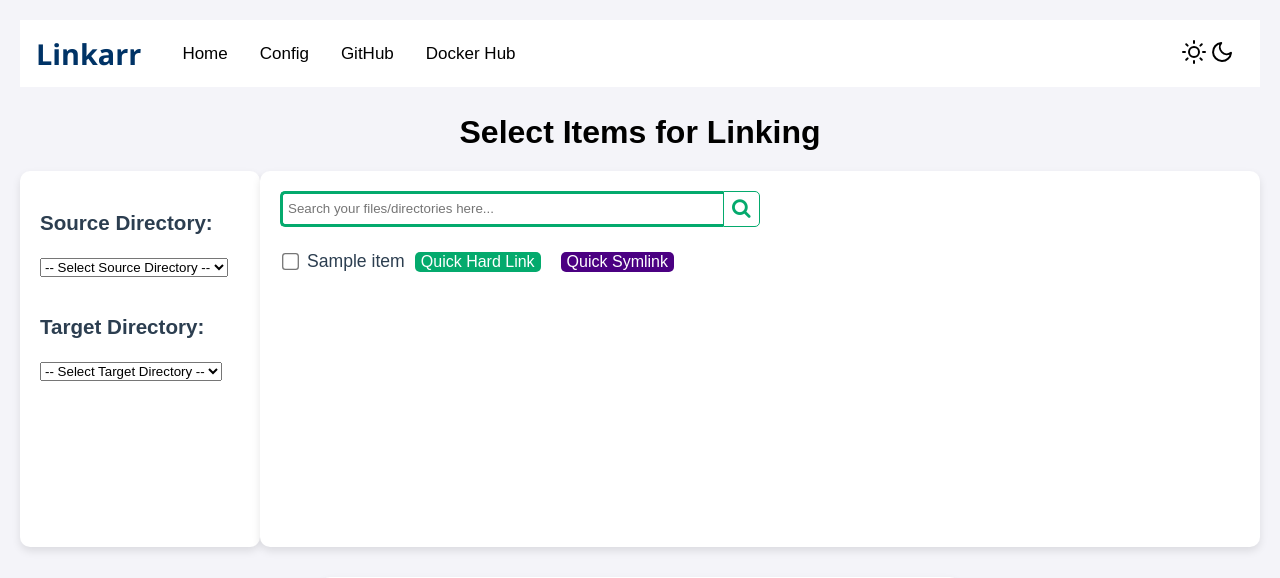
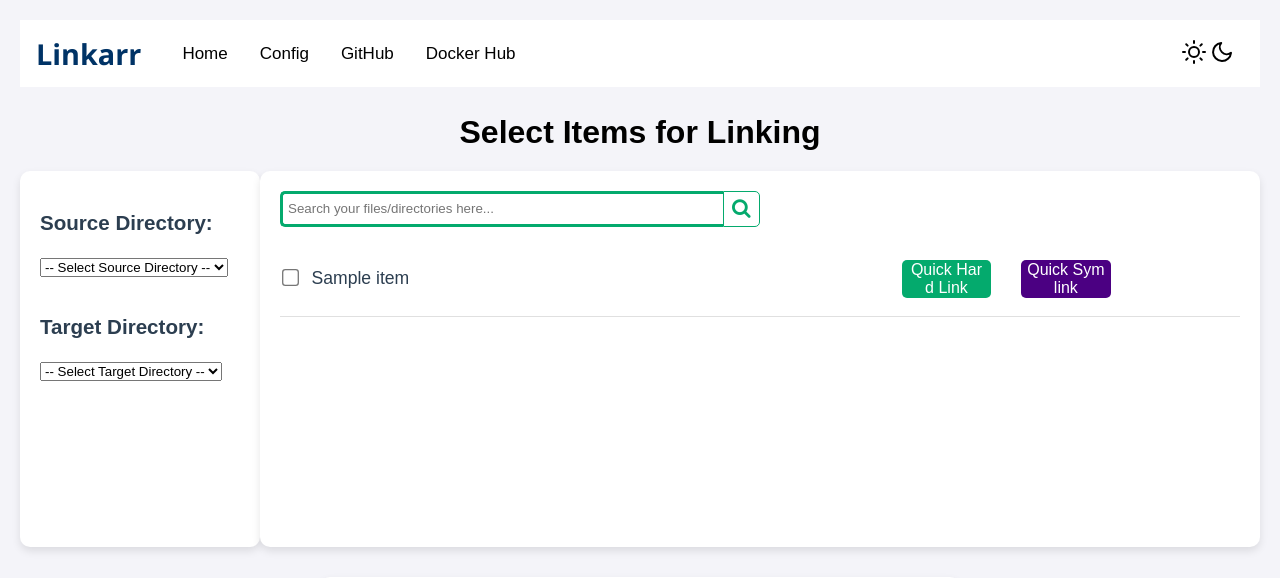
Before and after one commit to imadahmad97/linkarr, a Flask app: template app/templates/file_selector.html in a window 1280 px wide. Shown: the top 578 px of the page. Run offline with Flask 3, Linux system fonts and the light colour scheme; the template is opened without the code that fills it: most values are stand-ins (such as "Sample title", 1, 10 or a date in 2020); some libraries are stand-ins or nearby versions.

Commit message:
made item list into columns

```diff
--- a/app/static/file_selector.css
+++ b/app/static/file_selector.css
@@ -219,6 +219,33 @@ button:disabled {
   left: 50%;
 }
 
+/* make each li a grid row with 4 columns */
+.item-row {
+  display: grid;
+  grid-template-columns: 11fr 2fr 2fr 2fr;
+  align-items: center;
+  gap: 10px;
+  padding: 8px 0;
+  border-bottom: 1px solid #e0e0e0;
+  width: 100%;
+}
+
+/* ensure long filenames wrap nicely */
+.file-col {
+  overflow-wrap: anywhere;
+}
+
+/* center the buttons in their columns */
+.hardlink-col,
+.symlink-col {
+  text-align: center;
+}
+
+/* align status badges to the right */
+.status-col {
+  text-align: right;
+}
+
 /* Responsive design */
 @media (max-width: 768px) {
   form {
--- a/app/templates/file_selector.html
+++ b/app/templates/file_selector.html
@@ -58,10 +58,17 @@ href="{{ url_for('static', filename='file_selector.css') }}"
                 <ul id="itemList">
                     {% for item in items %}
                     <li class="searchable-item" data-name="{{ item.name }}">
-                        <input type="checkbox" name="selected_items" value="{{ item.name }}" id="item_{{ loop.index0 }}" class="item-checkbox">
+                      <div class="item-row">
+                        <!-- Column 1: filename + checkbox -->
+                        <div class="col file-col">
+                          <input type="checkbox" name="selected_items" value="{{ item.name }}"
+                                 id="item_{{ loop.index0 }}" class="item-checkbox">
                           <label for="item_{{ loop.index0 }}">{{ item.name }}</label>
+                        </div>
 
-                        <form action="" method="post" style="display:inline;">
+                        <!-- Column 2: Quick Hard Link -->
+                        <div class="col hardlink-col">
+                          <form action="" method="post">
                             <input type="hidden" name="selected_items" value="{{ item.name }}">
                             <input type="hidden" name="selected_source_dir" value="{{ selected_source_dir }}">
                             <input type="hidden" name="selected_target_dir" value="{{ selected_target_dir }}">
@@ -70,10 +77,12 @@ href="{{ url_for('static', filename='file_selector.css') }}"
                                     {% if item.hardlink_status %}disabled class="disabled-button"{% endif %}>
                               Quick Hard Link
                             </button>
+                          </form>
+                        </div>
 
-                        </form>
-
-                        <form action="" method="post" style="display:inline;">
+                        <!-- Column 3: Quick Symlink -->
+                        <div class="col symlink-col">
+                          <form action="" method="post">
                             <input type="hidden" name="selected_items" value="{{ item.name }}">
                             <input type="hidden" name="selected_source_dir" value="{{ selected_source_dir }}">
                             <input type="hidden" name="selected_target_dir" value="{{ selected_target_dir }}">
@@ -82,17 +91,23 @@ href="{{ url_for('static', filename='file_selector.css') }}"
                                     {% if item.symbolic_link_status %}disabled class="disabled-button"{% endif %}>
                               Quick Symlink
                             </button>
+                          </form>
+                        </div>
+
+                        <!-- Column 4: status badges -->
+                        <div class="col status-col">
+                          {% if item.hardlink_status %}
+                            <span class="link-status">✅ Already hardlinked</span>
+                          {% endif %}
                           {% if item.symbolic_link_status %}
                             <span class="link-status">✅ Already symlinked</span>
                           {% endif %}
-                            {% if item.hardlink_status %}
-                            <span class="link-status">✅ Already hardlinked</span>
-                            {% endif %}
-                        </form>
+                        </div>
+                      </div>
                     </li>
                     {% endfor %}
+                  </ul>
 
-            </ul>
             {% else %}
                 <p>Once you select a source and target directory, your linkable items will appear here</p>
             {% endif %}
```
Also changed, not shown: tests/service/test_get_items_in_source_dir.py (+1 -1 lines). Lines whose indentation alone changed are shown as unchanged.
